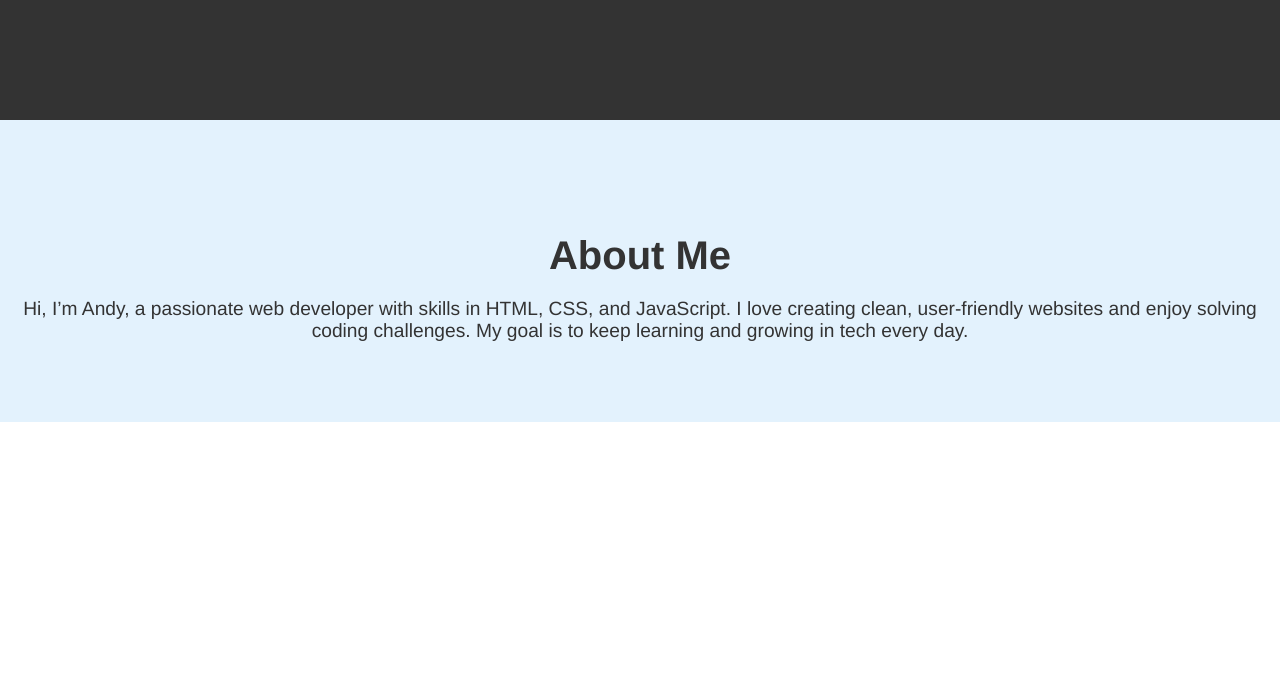
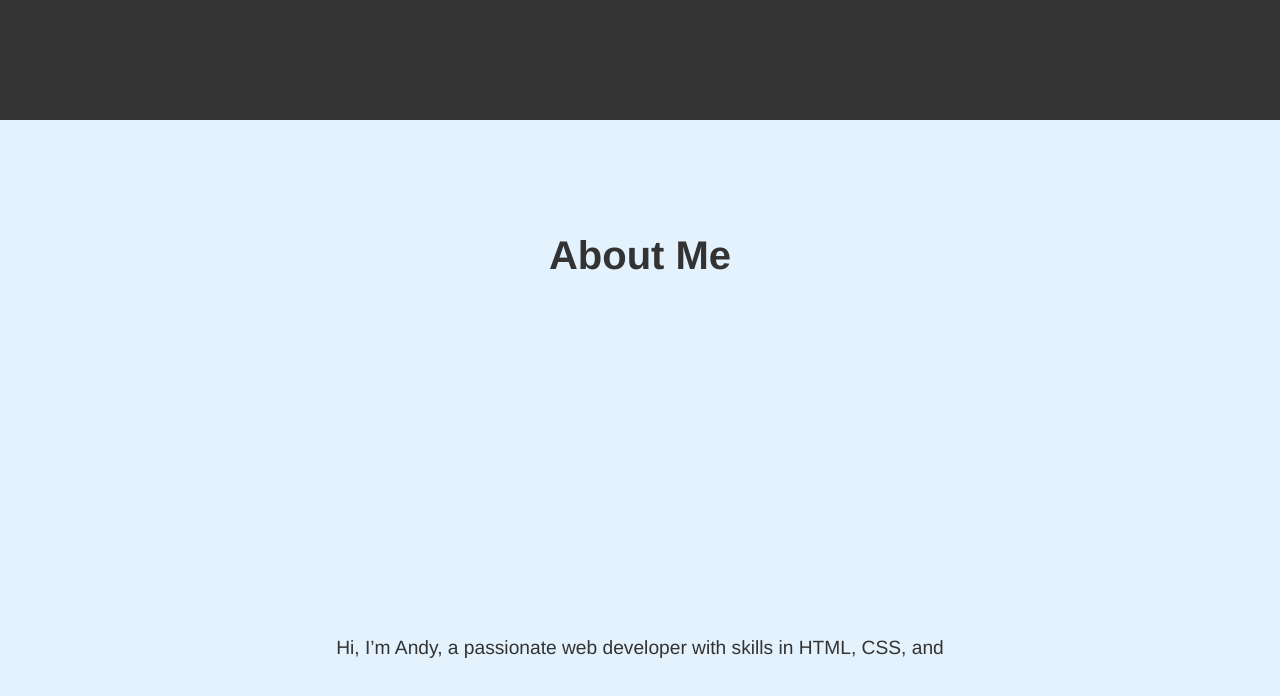
Before and after one commit to andysieh/portfolio, a plain HTML site: page index.html in a window 1280 px wide. Shown: the part 834-1530 px from the top of the page. Before the commit the page ends 1256 px from the top, so only its background shows below. Drawn offline with Linux system fonts and the light colour scheme.

Commit message:
correction2 styling

```diff
--- a/portfolio.css
+++ b/portfolio.css
@@ -59,5 +59,6 @@ background-color:#ff9800;
 .about p{
     font-size: 1.2rem;
     margin: 0 auto;
-
+  max-width: 700px;
+  line-height: 700px;
 }
```
